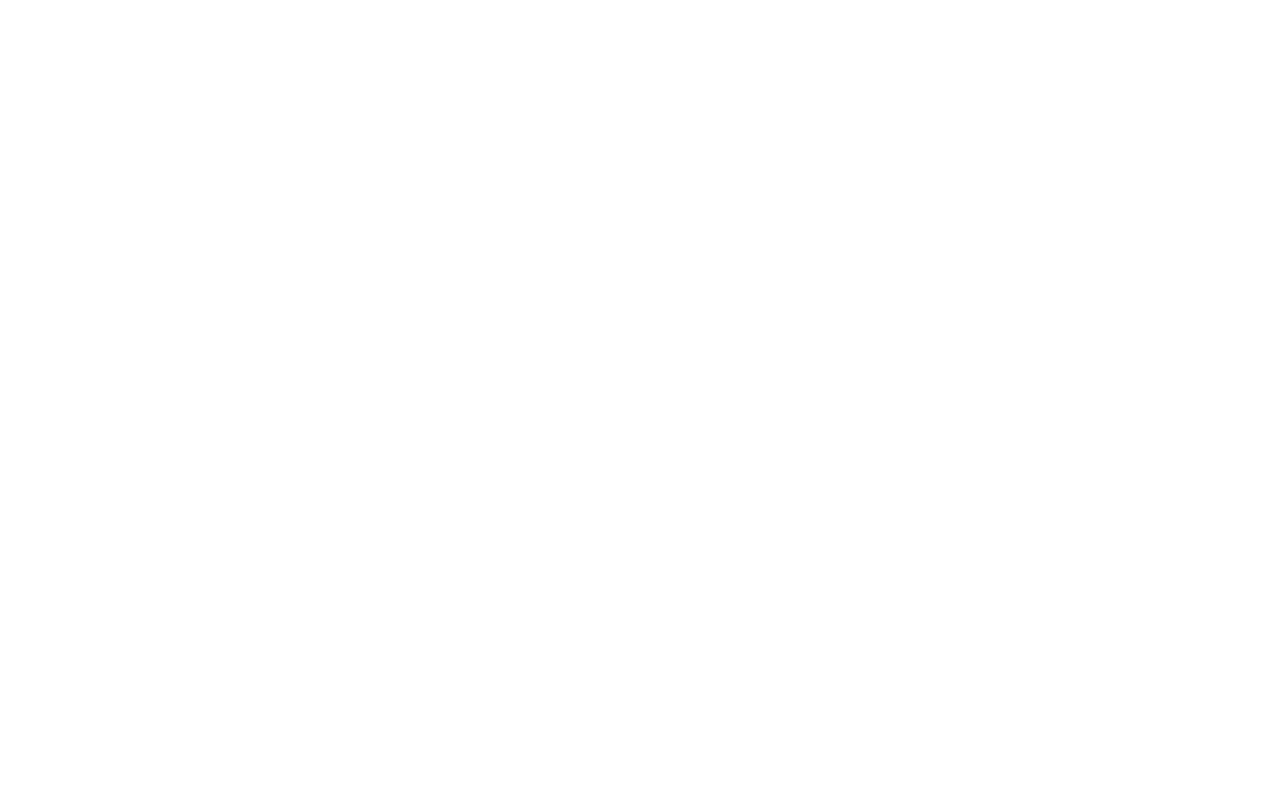
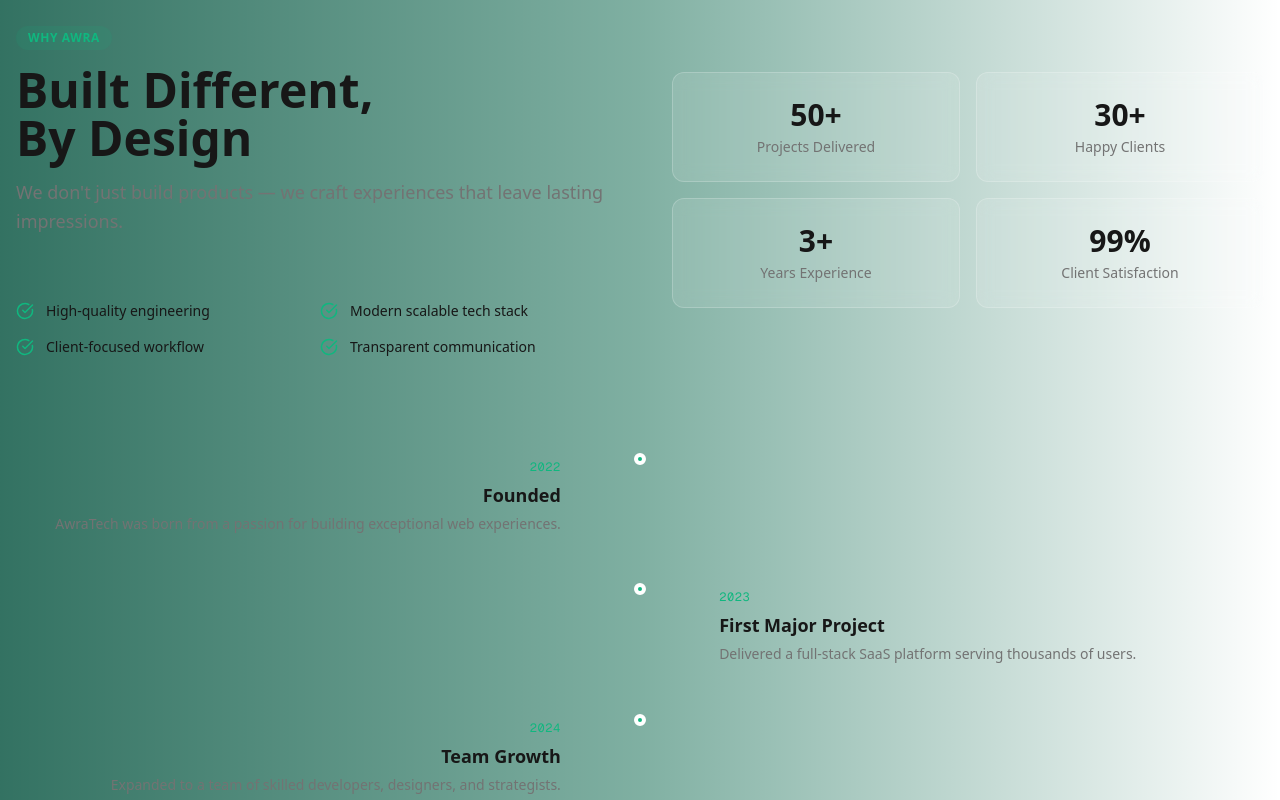
Before and after one commit to AwraTech/Company-Portfolio, a Next.js app: page / in a window 1280 px wide. Shown: the part 900-1700 px from the top of the page. Before the commit the page ends 800 px from the top, so only its background shows below. Built offline with nearby package versions, Linux system fonts and the light colour scheme.

Commit message:
feat: added About Section

```diff
--- a/package.json
+++ b/package.json
@@ -9,6 +9,8 @@
     "lint": "eslint"
   },
   "dependencies": {
+    "framer-motion": "^12.35.1",
+    "lucide-react": "^0.577.0",
     "next": "16.1.6",
     "react": "19.2.3",
     "react-dom": "19.2.3"
--- a/src/app/page.tsx
+++ b/src/app/page.tsx
@@ -1,5 +1,11 @@
 import HeroSection from "@/components/HeroSection";
+import AboutSection from "@/components/AboutSection";
 
 export default function Home() {
-  return <HeroSection />;
+  return (
+    <>
+      <HeroSection />
+      <AboutSection />
+    </>
+  );
 }
--- /dev/null
+++ b/src/components/AboutSection.tsx
@@ -0,0 +1,152 @@
+"use client";
+
+import { motion } from "framer-motion";
+import { CheckCircle } from "lucide-react";
+import SectionHeading from "./SectionHeading";
+
+const timeline = [
+  {
+    year: "2022",
+    title: "Founded",
+    desc: "AwraTech was born from a passion for building exceptional web experiences.",
+  },
+  {
+    year: "2023",
+    title: "First Major Project",
+    desc: "Delivered a full-stack SaaS platform serving thousands of users.",
+  },
+  {
+    year: "2024",
+    title: "Team Growth",
+    desc: "Expanded to a team of skilled developers, designers, and strategists.",
+  },
+  {
+    year: "2025",
+    title: "Going Global",
+    desc: "Partnering with clients worldwide to build the future of the web.",
+  },
+];
+
+const stats = [
+  { num: "50+", label: "Projects Delivered" },
+  { num: "30+", label: "Happy Clients" },
+  { num: "3+", label: "Years Experience" },
+  { num: "99%", label: "Client Satisfaction" },
+];
+
+const reasons = [
+  "High-quality engineering",
+  "Modern scalable tech stack",
+  "Client-focused workflow",
+  "Transparent communication",
+];
+
+const fadeUp = {
+  initial: { opacity: 0, y: 30 },
+  whileInView: { opacity: 1, y: 0 },
+  viewport: { once: true },
+};
+
+const AboutSection = () => {
+  return (
+    <section id="about" className="py-24 md:py-32 bg-gradient-to-r from-emerald-900/80 via-emerald-800/50 to-transparent -mt-1">
+      <div className="container mx-auto px-4 md:px-8">
+
+        {/* WHY AWRA SECTION */}
+        <div className="grid lg:grid-cols-2 gap-16 items-center mb-24">
+          <div>
+            <SectionHeading
+              label="Why Awra"
+              title="Built Different, By Design"
+              description="We don't just build products — we craft experiences that leave lasting impressions."
+              align="left"
+            />
+
+            <div className="grid sm:grid-cols-2 gap-4">
+              {reasons.map((reason, i) => (
+                <motion.div
+                  key={reason}
+                  {...fadeUp}
+                  transition={{ duration: 0.4, delay: i * 0.08 }}
+                  className="flex items-center gap-3"
+                >
+                  <CheckCircle
+                    size={18}
+                    className="text-primary flex-shrink-0"
+                  />
+                  <span className="text-sm text-foreground">
+                    {reason}
+                  </span>
+                </motion.div>
+              ))}
+            </div>
+          </div>
+
+          {/* STATS */}
+          <motion.div {...fadeUp} className="grid grid-cols-2 gap-4">
+            {stats.map((stat) => (
+              <div
+                key={stat.label}
+                className="p-6 rounded-xl bg-white/10 backdrop-blur-sm border border-white/20 text-center transition-all "
+              >
+                <div className="text-3xl font-display font-bold gradient-text">
+                  {stat.num}
+                </div>
+                <div className="text-sm text-muted-foreground mt-1">
+                  {stat.label}
+                </div>
+              </div>
+            ))}
+          </motion.div>
+        </div>
+
+        {/* TIMELINE */}
+        <div className="relative">
+          <div className="absolute left-4 lg:left-1/2 top-0 bottom-0 w-px bg-border/30" />
+
+          <div className="space-y-12">
+            {timeline.map((item, i) => (
+              <motion.div
+                key={item.year}
+                initial={{ opacity: 0, y: 20 }}
+                whileInView={{ opacity: 1, y: 0 }}
+                viewport={{ once: true }}
+                transition={{ delay: i * 0.1, duration: 0.5 }}
+                className={`relative flex items-start gap-8 ${
+                  i % 2 === 0 ? "lg:flex-row" : "lg:flex-row-reverse"
+                }`}
+              >
+                {/* DOT */}
+                <div className="absolute left-4 lg:left-1/2 -translate-x-1/2 w-3 h-3 rounded-full bg-primary border-4 border-background z-10" />
+
+                {/* CONTENT */}
+                <div
+                  className={`ml-12 lg:ml-0 lg:w-1/2 ${
+                    i % 2 === 0
+                      ? "lg:pr-16 lg:text-right"
+                      : "lg:pl-16"
+                  }`}
+                >
+                  <span className="text-xs font-mono text-primary tracking-wider">
+                    {item.year}
+                  </span>
+                  <h3 className="text-lg font-bold text-foreground mt-1">
+                    {item.title}
+                  </h3>
+                  <p className="text-muted-foreground text-sm mt-1 leading-relaxed">
+                    {item.desc}
+                  </p>
+                </div>
+
+                <div className="hidden lg:block lg:w-1/2" />
+              </motion.div>
+            ))}
+          </div>
+        </div>
+
+      </div>
+    </section>
+  );
+};
+
+export default AboutSection;
--- a/src/components/HeroSection.tsx
+++ b/src/components/HeroSection.tsx
@@ -1,3 +1,5 @@
+"use client";
+
 import heroBg from "../assets/hero-bg.jpg";
 
 const HeroSection = () => {
--- /dev/null
+++ b/src/components/SectionHeading.tsx
@@ -0,0 +1,36 @@
+import { motion } from "framer-motion";
+
+interface SectionHeadingProps {
+  label?: string;
+  title: string;
+  description?: string;
+  align?: "left" | "center";
+}
+
+const SectionHeading = ({ label, title, description, align = "center" }: SectionHeadingProps) => {
+  return (
+    <motion.div
+      initial={{ opacity: 0, y: 20 }}
+      whileInView={{ opacity: 1, y: 0 }}
+      viewport={{ once: true, margin: "-50px" }}
+      transition={{ duration: 0.5 }}
+      className={`mb-12 md:mb-16 ${align === "center" ? "text-center" : "text-left"}`}
+    >
+      {label && (
+        <span className="inline-block px-3 py-1 rounded-full text-xs font-semibold tracking-wider uppercase bg-primary/10 text-primary mb-4">
+          {label}
+        </span>
+      )}
+      <h2 className="text-3xl md:text-4xl lg:text-5xl font-bold text-foreground text-balance">
+        {title}
+      </h2>
+      {description && (
+        <p className="mt-4 text-muted-foreground max-w-2xl mx-auto text-base md:text-lg leading-relaxed">
+          {description}
+        </p>
+      )}
+    </motion.div>
+  );
+};
+
+export default SectionHeading;
```
Also changed, not shown: 1 other file (tests, documents, lock files or other folders).
